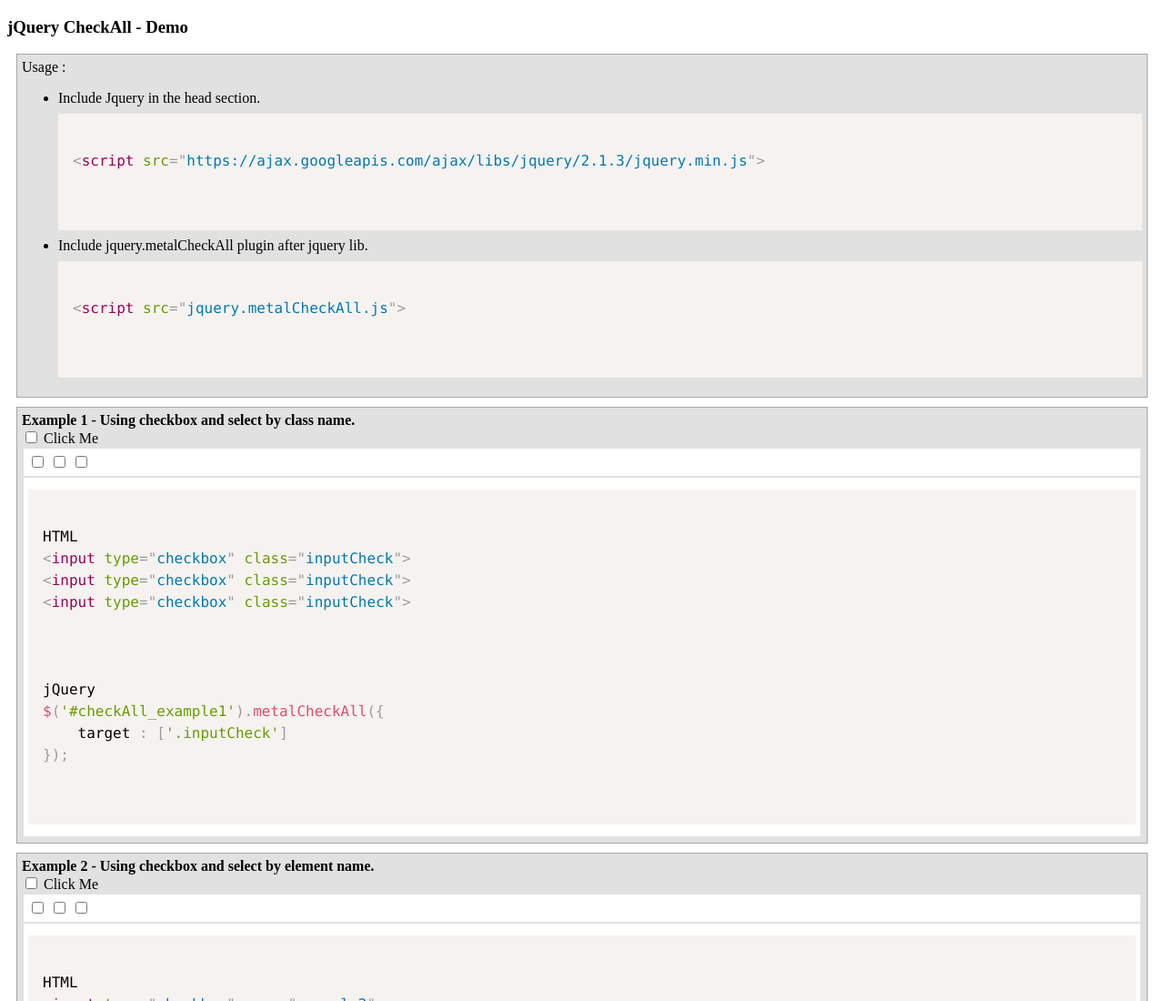
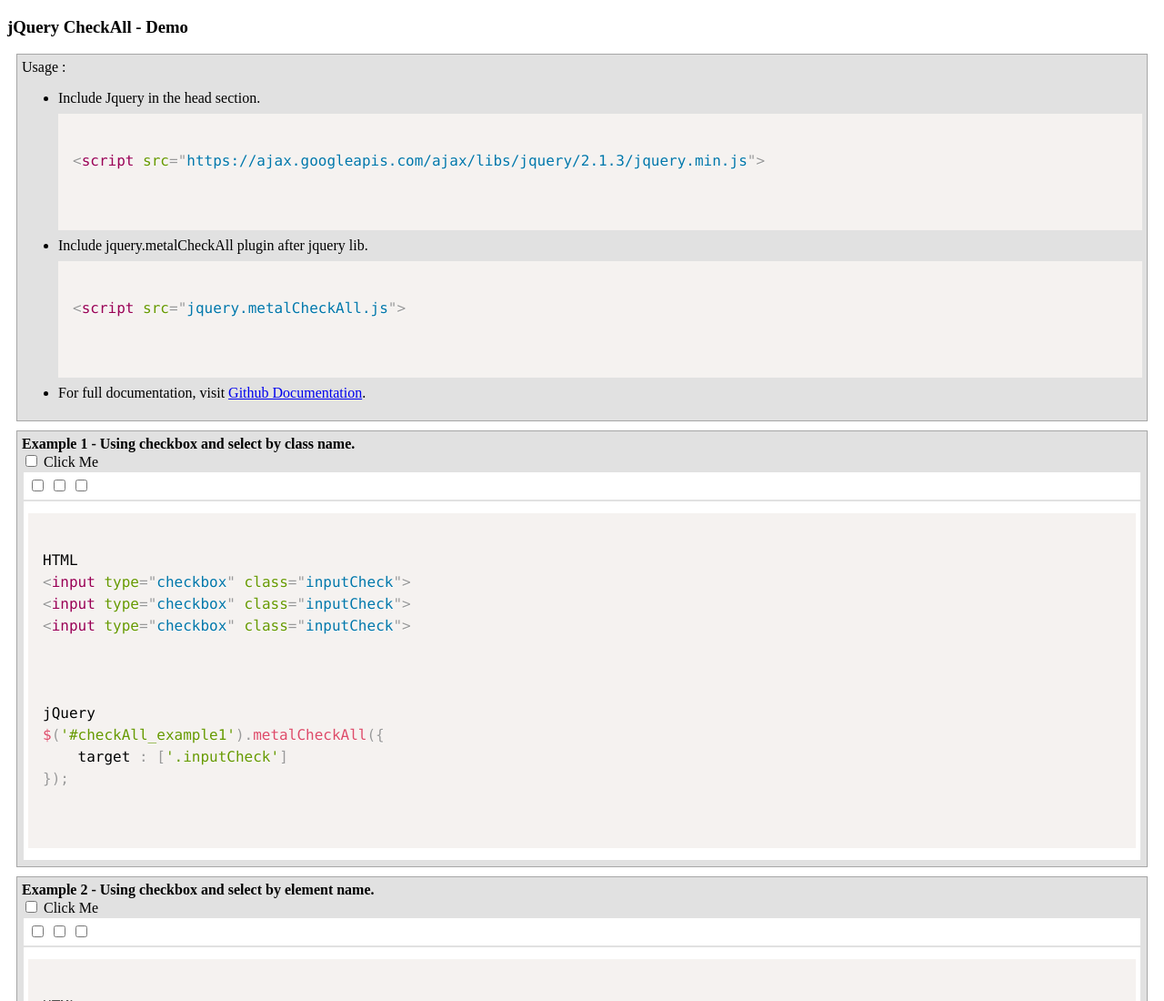
Before and after one commit to metallurgical/jquery-metal-checkAll, a plain HTML site: page index.html in a window 1280 px wide. Shown: the top 1100 px of the page at 91% size. Drawn offline with Linux system fonts and the light colour scheme.

Commit message:
update doc

```diff
--- a/index.html
+++ b/index.html
@@ -45,6 +45,7 @@
 </code>
 </pre>
 			</li>
+			<li> For full documentation, visit <a href="https://github.com/metallurgical/jquery-metal-checkAll" target="_blank">Github Documentation</a>.</li>
 		</ul>
 
 	</div>
```
Also changed, not shown: README.md.
